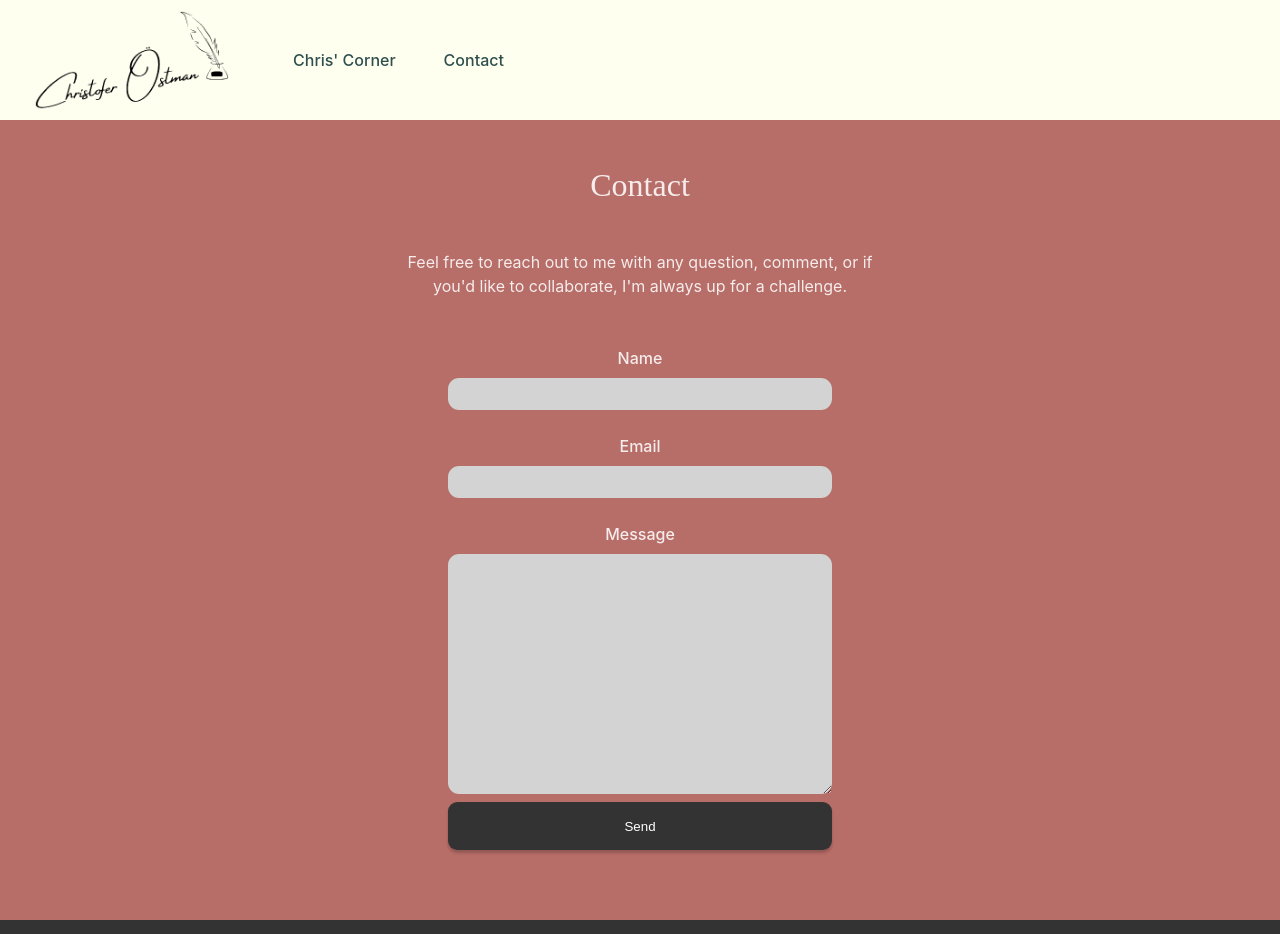
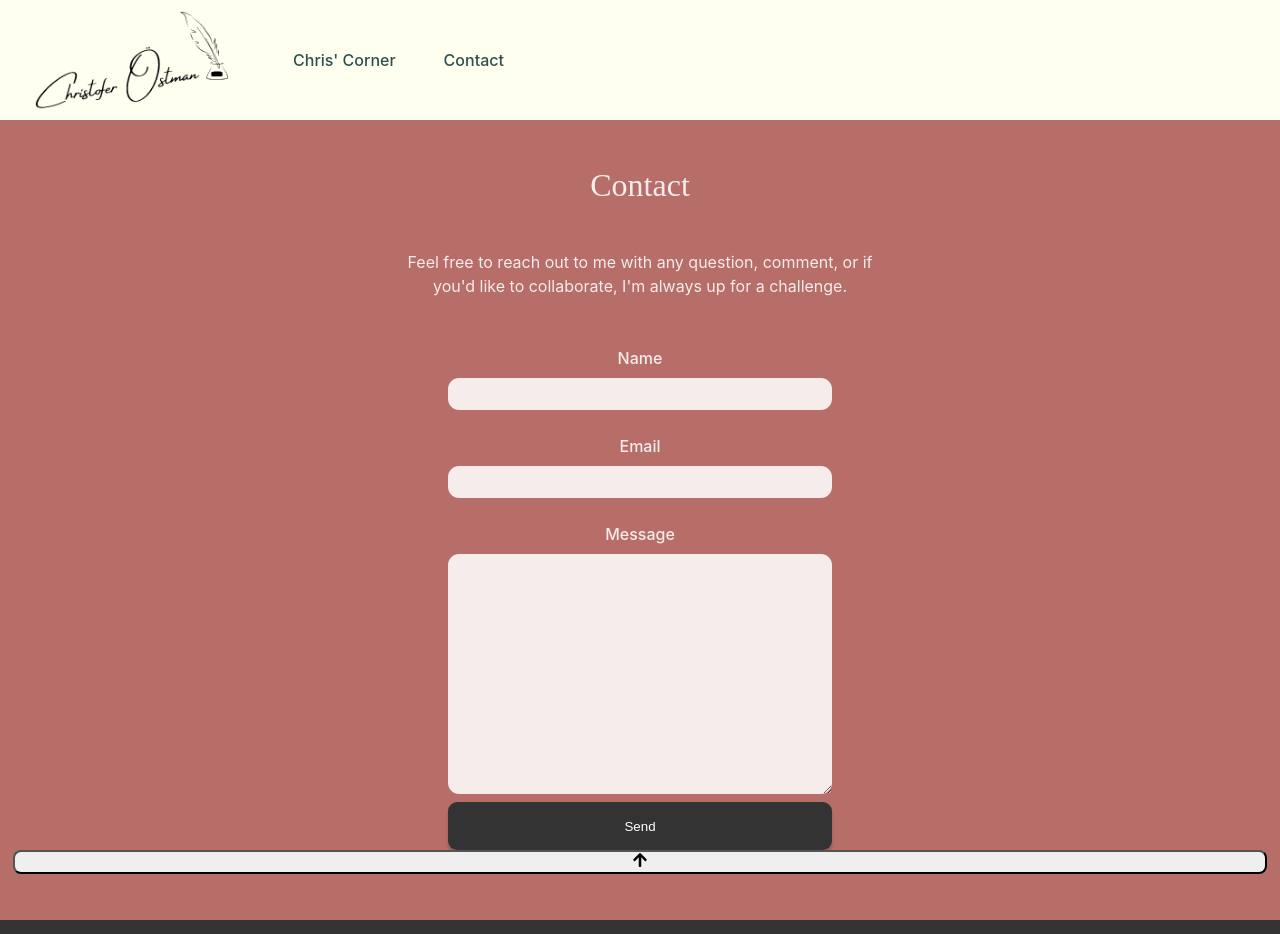
Before and after one commit to ChrisPlaceInSpace/cv, a React (Vite) app in the folder practice-cv/: page /contact in a window 1280 px wide. Shown: the top 934 px of the page. Built offline with nearby package versions, Linux system fonts and the light colour scheme; no server answers.

Commit message:
CSS styling

```diff
--- a/practice-cv/src/CSS/ContactService.css
+++ b/practice-cv/src/CSS/ContactService.css
@@ -20,13 +20,12 @@ form label {
     border-radius: 0.7em;
     padding: 0.5rem;
     font-size: 1rem;
-    background-color: lightgray;
+    background-color: rgba(255, 255, 255, 0.87);
     color: black;
-    font-family: Inter, system-ui, Avenir, Helvetica, Arial, sans-serif;
+    font-family: Georgia, 'Times New Roman', Times, serif;
     border-style: hidden;
 }
 .form-input:focus {
-    background-color: ivory;
     box-shadow: 0px 3px 3px 0px rgba(0, 0, 0, 0.2);
 }
 form textarea {
@@ -35,13 +34,12 @@ form textarea {
     border-radius: 0.7em;
     padding: 0.5rem;
     font-size: 1rem;
-    background-color: lightgray;
+    background-color: rgba(255, 255, 255, 0.87);
     color: black;
-    font-family: "Lucida Handwriting","Brush Script MT" , cursive;
+    font-family: Georgia, 'Times New Roman', Times, serif;
     border-style: hidden;
 }
 form textarea:focus {
-    background-color: ivory;
     box-shadow: 0px 3px 3px 0px rgba(0, 0, 0, 0.2);
 }
 
@@ -54,6 +52,10 @@ form textarea:focus {
     color: white;
     box-shadow: 0px 3px 3px 0px rgba(0, 0, 0, 0.2);
 }
+.form-btn:hover {
+    background-color: #3b3b3b;
+    border: 2px solid #333;
+}
 
 @media screen and (max-width: 768px) {
     form {
--- a/practice-cv/src/CSS/GoTopButton.css
+++ b/practice-cv/src/CSS/GoTopButton.css
@@ -9,9 +9,10 @@
     border-radius: 50%;
     padding: 10px;
     cursor: pointer;
-    transition: all 0.3s ease-in-out;
+    transition: bottom 0.3s ease-in-out;
     font-size: 1.5rem;
     background-color: #33333359;
+    color: white;
 }
 
 .gotop-button:hover {
@@ -22,10 +23,10 @@
 .gotop-button:focus {
     outline: none;
 }
-.arrow {
-    color: white;
+.hide-button {
+    bottom: -100px;
+    transition: all 0.3s ease-in-out;
 }
-
 @media screen and (max-width: 768px) {
     .gotop-button {
         font-size: 1rem;
--- a/practice-cv/src/CSS/Header.css
+++ b/practice-cv/src/CSS/Header.css
@@ -78,6 +78,9 @@ header {
         padding: 0;
         height: 57px;
     }
+    .header.sticky {
+        box-shadow: none;
+    }
     .logo-container {
         display: flex;
         justify-content: flex-end;
--- a/practice-cv/src/CSS/main.css
+++ b/practice-cv/src/CSS/main.css
@@ -9,7 +9,6 @@
   font-family: Inter, system-ui, Avenir, Helvetica, Arial, sans-serif;
   line-height: 1.5;
 
-  color-scheme: light dark;
   color: rgba(255, 255, 255, 0.87);
   background-color: #242424;
 
--- a/practice-cv/src/Components/common/goTopButton.jsx
+++ b/practice-cv/src/Components/common/goTopButton.jsx
@@ -22,7 +22,7 @@ export default function GoTopButton() {
         });
     };
     return (
-        <button className="gotop-button flex flex-center" onClick={scrollToTop} style={{ display: showButton ? 'block' : 'none' }}>
+        <button className={`"gotop-button ${showButton ? 'gotop-button' : 'hide-button'}`} onClick={scrollToTop}>
             <FaArrowUp className="arrowup"/>
         </button>
     )
--- a/practice-cv/src/Components/home/business.jsx
+++ b/practice-cv/src/Components/home/business.jsx
@@ -41,7 +41,7 @@ export default function Business() {
             <p>I started studying in 2016 while also moving to Spain, but I returned to Sweden and Marginalen Bank in 2017 as a part time employee until 2021 while studying.
                 The first two summers I filled in as the customer complaints representative dealing with cases that are not resolved by first instance.
                 After my studies in 2021 I started working at AddSecure with contracts and billing, also serving as 2nd line support.
-                In the fall of 2022 when I started pursuing a new career as a software developer.
+                In the fall of 2022, I started pursuing a new career as a software developer.
             </p>
 
         </div>
```
